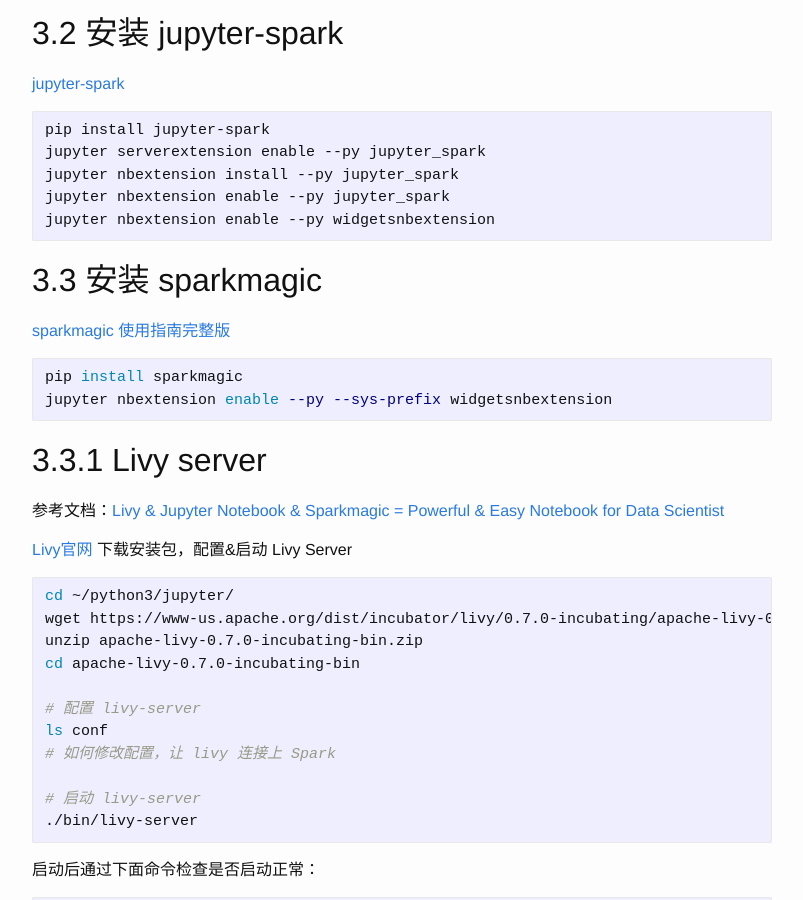
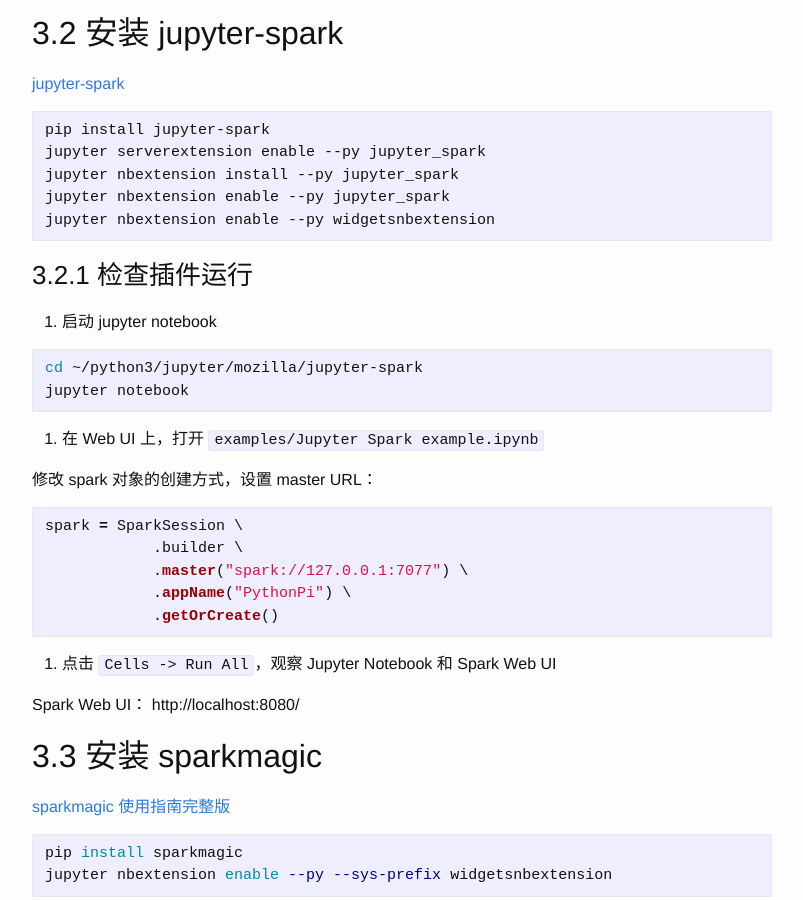
Before and after one commit to oscarzhao/oscarzhao.github.io, a Jekyll site: the page built from _posts/2020-02-04-jupyter-spark.markdown, in a window 1280 px wide and 900 px high, scrolled down 2310 px. Shown: the whole window, without its empty margins (238-1041 px from the left). Built offline with Jekyll 4.4.1, drawn with Linux system fonts in a browser that asks for light colours.

Commit message:
spark
Change-Id: Ic5bfa5933100fe1294d5be655d823f12601e2fd1

````diff
--- a/_posts/2020-02-04-jupyter-spark.markdown
+++ b/_posts/2020-02-04-jupyter-spark.markdown
@@ -123,6 +123,31 @@ jupyter nbextension enable --py jupyter_spark
 jupyter nbextension enable --py widgetsnbextension
 ```
 
+### 3.2.1 检查插件运行
+
+1. 启动 jupyter notebook
+
+```bash
+cd ~/python3/jupyter/mozilla/jupyter-spark
+jupyter notebook
+```
+
+2. 在 Web UI 上，打开 `examples/Jupyter Spark example.ipynb`
+
+修改 spark 对象的创建方式，设置 master URL：
+
+```python
+spark = SparkSession \
+            .builder \
+            .master("spark://127.0.0.1:7077") \
+            .appName("PythonPi") \
+            .getOrCreate()
+```
+
+3. 点击 `Cells -> Run All`，观察 Jupyter Notebook 和 Spark Web UI
+
+Spark Web UI： http://localhost:8080/
+
 ## 3.3 安装 sparkmagic
 
 [sparkmagic 使用指南完整版](https://github.com/jupyter-incubator/sparkmagic)
````
Also changed, not shown: 1 other file.
